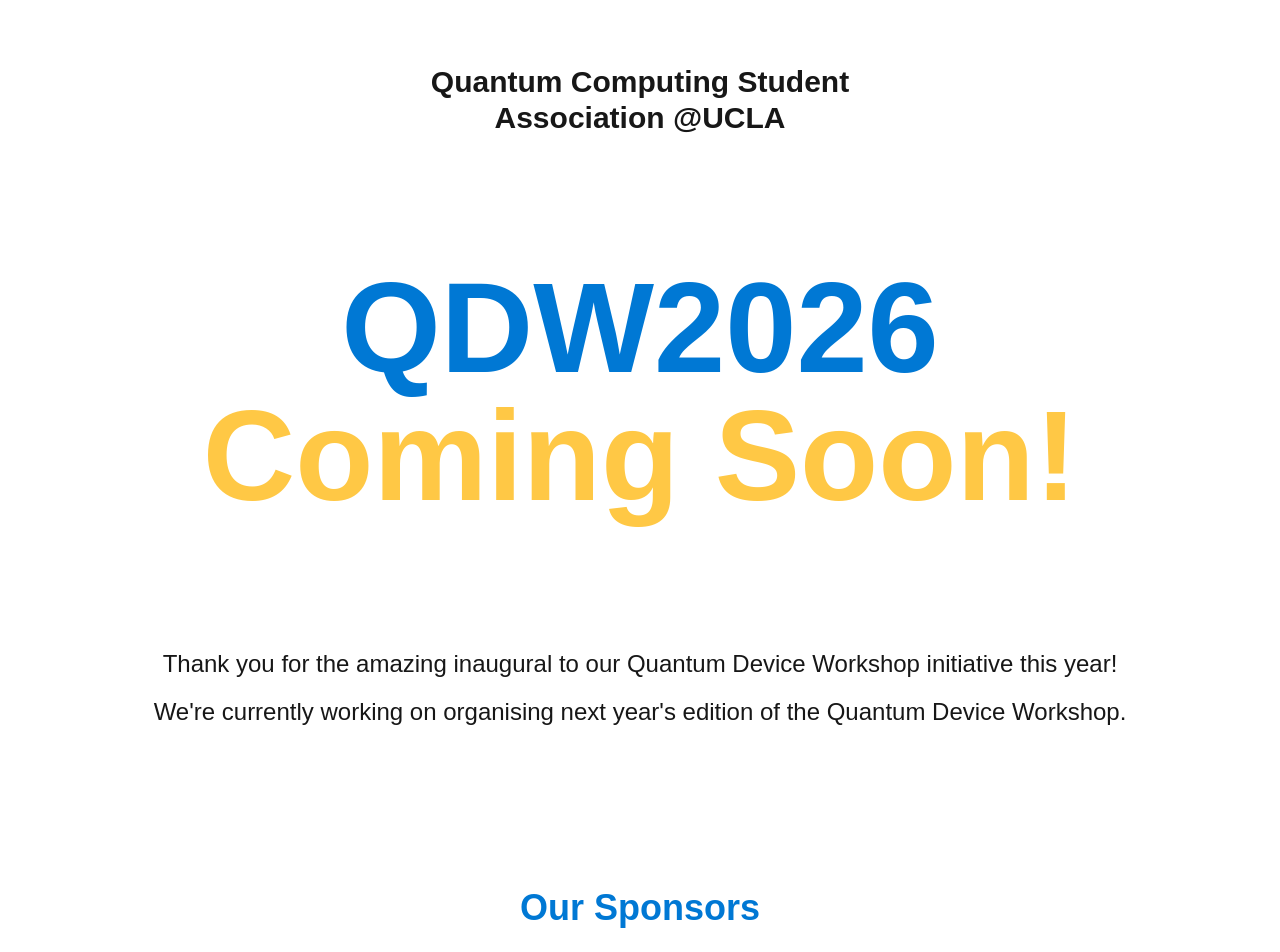
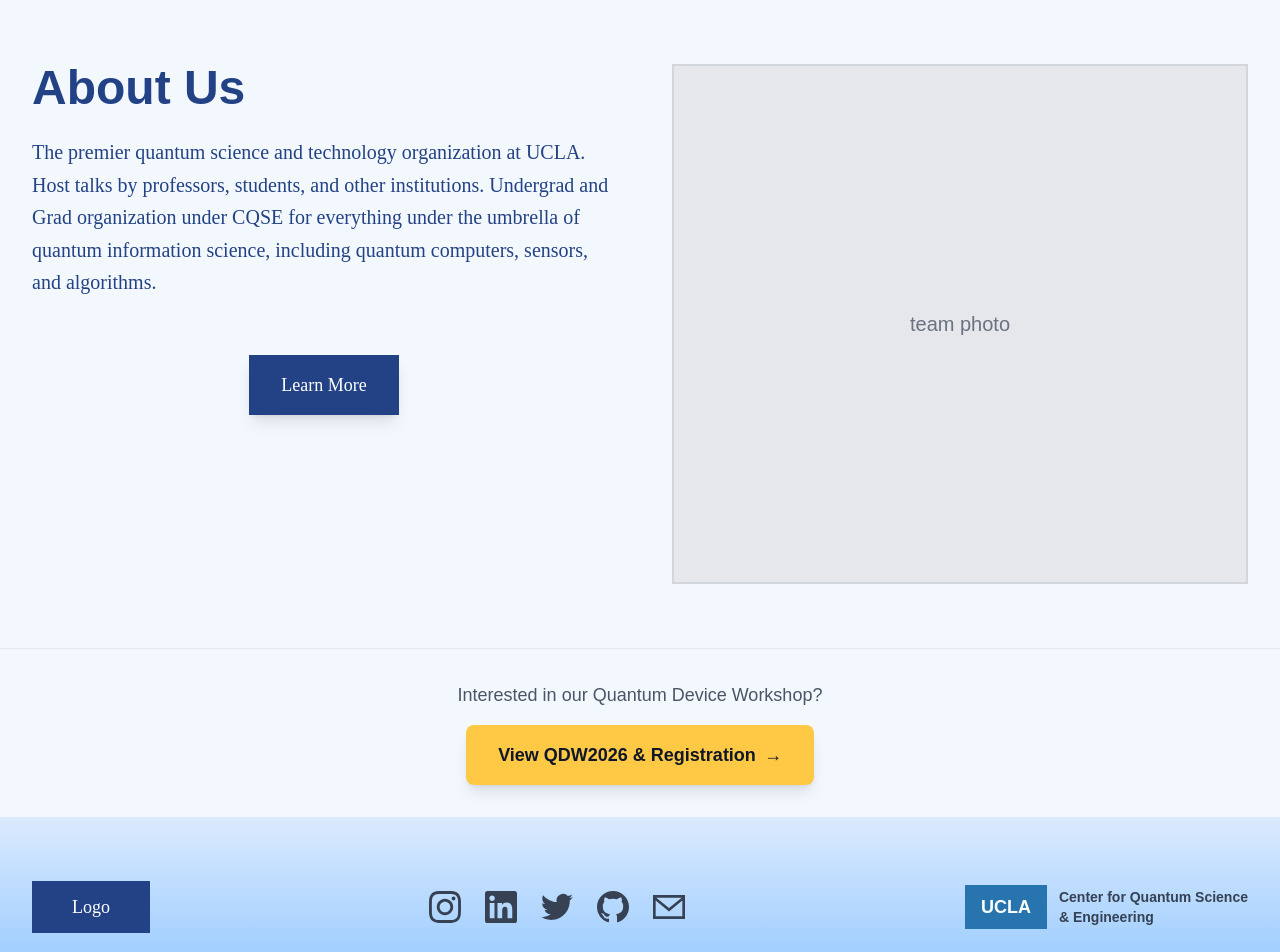
Before and after one commit to qcsa-at-ucla/qcsa, a Next.js app: page / in a window 1280 px wide. Shown: the top 952 px of the page. Built offline with nearby package versions, Linux system fonts and the light colour scheme.

Commit message:
added about me and footer to the homepage; moved the thank you page somewhere

```diff
--- /dev/null
+++ b/src/app/Components/AboutUs.tsx
@@ -0,0 +1,73 @@
+import Link from 'next/link';
+
+export default function AboutUs() {
+  return (
+    <div className="min-h-screen flex flex-col">
+      {/* Main About Us Section */}
+      <section className="py-16 px-4 sm:px-6 lg:px-8 bg-[#F3F8FF] flex-grow">
+        <div className="max-w-7xl mx-auto">
+          <div className="grid grid-cols-1 lg:grid-cols-2 gap-12 items-start">
+            {/* Left side - Text content */}
+            <div className="space-y-8">
+              <h2 className="text-4xl md:text-5xl font-bold text-[#234285] mb-6">
+                About Us
+              </h2>
+
+              <div className="space-y-4">
+
+                <p className="text-lg md:text-xl text-[#234285] leading-relaxed font-[Kantumruy]">
+                  The premier quantum science and technology organization at UCLA.
+                  Host talks by professors, students, and other institutions. Undergrad
+                  and Grad organization under CQSE for everything under the umbrella
+                  of quantum information science, including quantum computers,
+                  sensors, and algorithms.
+                </p>
+              </div>
+
+              {/* Learn More Button */}
+              <div className="pt-6">
+                {/* Make learn more button center*/}
+                <div className="flex justify-center">
+                  <button className="bg-[#234285] text-white px-8 py-4 text-lg font-[Kantumruy] hover:bg-blue-700 transition-colors duration-200 shadow-lg hover:shadow-xl transform hover:scale-105 transition-transform">
+                    <Link
+                      href="../about/"
+                    >
+                      Learn More
+                    </Link>
+                  </button>
+                </div>
+              </div>
+            </div>
+
+            {/* Right side - Team photo placeholder */}
+            <div className="flex justify-center lg:justify-end">
+              <div className="w-full max-w-xl h-130 bg-gray-200 flex items-center justify-center border-2 border-gray-300">
+                <div className="text-center text-gray-500">
+                  <p className="text-xl font-medium">team photo</p>
+                </div>
+              </div>
+            </div>
+          </div>
+        </div>
+      </section>
+
+      {/* Footer with navigation to thank you page */}
+      <footer className="bg-[#F3F8FF] border-t border-gray-200 py-8 px-4 sm:px-6 lg:px-8">
+        <div className="max-w-7xl mx-auto text-center">
+          <div className="space-y-4">
+            <p className="text-gray-600 text-lg">
+              Interested in our Quantum Device Workshop?
+            </p>
+            <Link
+              href="/thank-you-page"
+              className="inline-block bg-[#ffc845] text-gray-900 px-8 py-4 text-lg font-semibold rounded-lg hover:bg-yellow-500 transition-colors duration-200 shadow-lg hover:shadow-xl transform hover:scale-105 transition-transform"
+            >
+              View QDW2026 & Registration
+              <span className="ml-2">→</span>
+            </Link>
+          </div>
+        </div>
+      </footer>
+    </div>
+  );
+}
--- /dev/null
+++ b/src/app/Components/mainWebsiteFooter.tsx
@@ -0,0 +1,71 @@
+import Link from 'next/link';
+
+export default function MainWebsiteFooter() {
+  return (
+    <footer className="bg-gradient-to-t from-blue-300 to-blue-100 py-16 px-4 sm:px-6 lg:px-8">
+      <div className="max-w-7xl mx-auto">
+        <div className="flex flex-col md:flex-row items-center justify-between space-y-6 md:space-y-0">
+
+          {/* Left side - Logo placeholder */}
+          <div className="flex-shrink-0">
+            <div className="bg-[#234285] text-white px-10 py-3 text-lg font-[Kantumruy]">
+              Logo
+            </div>
+          </div>
+
+          {/* Center - Social Media Icons */}
+          <div className="flex items-center space-x-6">
+            {/* Instagram */}
+            <Link href="#" className="text-gray-700 hover:text-gray-900 transition-colors">
+              <svg className="w-8 h-8" fill="currentColor" viewBox="0 0 24 24">
+                <path d="M12 2.163c3.204 0 3.584.012 4.85.07 3.252.148 4.771 1.691 4.919 4.919.058 1.265.069 1.645.069 4.849 0 3.205-.012 3.584-.069 4.849-.149 3.225-1.664 4.771-4.919 4.919-1.266.058-1.644.07-4.85.07-3.204 0-3.584-.012-4.849-.07-3.26-.149-4.771-1.699-4.919-4.92-.058-1.265-.07-1.644-.07-4.849 0-3.204.013-3.583.07-4.849.149-3.227 1.664-4.771 4.919-4.919 1.266-.057 1.645-.069 4.849-.069zm0-2.163c-3.259 0-3.667.014-4.947.072-4.358.2-6.78 2.618-6.98 6.98-.059 1.281-.073 1.689-.073 4.948 0 3.259.014 3.668.072 4.948.2 4.358 2.618 6.78 6.98 6.98 1.281.058 1.689.072 4.948.072 3.259 0 3.668-.014 4.948-.072 4.354-.2 6.782-2.618 6.979-6.98.059-1.28.073-1.689.073-4.948 0-3.259-.014-3.667-.072-4.947-.196-4.354-2.617-6.78-6.979-6.98-1.281-.059-1.69-.073-4.949-.073zm0 5.838c-3.403 0-6.162 2.759-6.162 6.162s2.759 6.163 6.162 6.163 6.162-2.759 6.162-6.163c0-3.403-2.759-6.162-6.162-6.162zm0 10.162c-2.209 0-4-1.79-4-4 0-2.209 1.791-4 4-4s4 1.791 4 4c0 2.21-1.791 4-4 4zm6.406-11.845c-.796 0-1.441.645-1.441 1.44s.645 1.44 1.441 1.44c.795 0 1.439-.645 1.439-1.44s-.644-1.44-1.439-1.44z"/>
+              </svg>
+            </Link>
+
+            {/* LinkedIn */}
+            <Link href="#" className="text-gray-700 hover:text-gray-900 transition-colors">
+              <svg className="w-8 h-8" fill="currentColor" viewBox="0 0 24 24">
+                <path d="M20.447 20.452h-3.554v-5.569c0-1.328-.027-3.037-1.852-3.037-1.853 0-2.136 1.445-2.136 2.939v5.667H9.351V9h3.414v1.561h.046c.477-.9 1.637-1.85 3.37-1.85 3.601 0 4.267 2.37 4.267 5.455v6.286zM5.337 7.433c-1.144 0-2.063-.926-2.063-2.065 0-1.138.92-2.063 2.063-2.063 1.14 0 2.064.925 2.064 2.063 0 1.139-.925 2.065-2.064 2.065zm1.782 13.019H3.555V9h3.564v11.452zM22.225 0H1.771C.792 0 0 .774 0 1.729v20.542C0 23.227.792 24 1.771 24h20.451C23.2 24 24 23.227 24 22.271V1.729C24 .774 23.2 0 22.222 0h.003z"/>
+              </svg>
+            </Link>
+
+            {/* Twitter */}
+            <Link href="#" className="text-gray-700 hover:text-gray-900 transition-colors">
+              <svg className="w-8 h-8" fill="currentColor" viewBox="0 0 24 24">
+                <path d="M23.953 4.57a10 10 0 01-2.825.775 4.958 4.958 0 002.163-2.723c-.951.555-2.005.959-3.127 1.184a4.92 4.92 0 00-8.384 4.482C7.69 8.095 4.067 6.13 1.64 3.162a4.822 4.822 0 00-.666 2.475c0 1.71.87 3.213 2.188 4.096a4.904 4.904 0 01-2.228-.616v.06a4.923 4.923 0 003.946 4.827 4.996 4.996 0 01-2.212.085 4.936 4.936 0 004.604 3.417 9.867 9.867 0 01-6.102 2.105c-.39 0-.779-.023-1.17-.067a13.995 13.995 0 007.557 2.209c9.053 0 13.998-7.496 13.998-13.985 0-.21 0-.42-.015-.63A9.935 9.935 0 0024 4.59z"/>
+              </svg>
+            </Link>
+
+            {/* GitHub */}
+            <Link href="#" className="text-gray-700 hover:text-gray-900 transition-colors">
+              <svg className="w-8 h-8" fill="currentColor" viewBox="0 0 24 24">
+                <path d="M12 0c-6.626 0-12 5.373-12 12 0 5.302 3.438 9.8 8.207 11.387.599.111.793-.261.793-.577v-2.234c-3.338.726-4.033-1.416-4.033-1.416-.546-1.387-1.333-1.756-1.333-1.756-1.089-.745.083-.729.083-.729 1.205.084 1.839 1.237 1.839 1.237 1.07 1.834 2.807 1.304 3.492.997.107-.775.418-1.305.762-1.604-2.665-.305-5.467-1.334-5.467-5.931 0-1.311.469-2.381 1.236-3.221-.124-.303-.535-1.524.117-3.176 0 0 1.008-.322 3.301 1.23.957-.266 1.983-.399 3.003-.404 1.02.005 2.047.138 3.006.404 2.291-1.552 3.297-1.23 3.297-1.23.653 1.653.242 2.874.118 3.176.77.84 1.235 1.911 1.235 3.221 0 4.609-2.807 5.624-5.479 5.921.43.372.823 1.102.823 2.222v3.293c0 .319.192.694.801.576 4.765-1.589 8.199-6.086 8.199-11.386 0-6.627-5.373-12-12-12z"/>
+              </svg>
+            </Link>
+
+            {/* Email */}
+            <Link href="mailto:contact@qcsa.ucla.edu" className="text-gray-700 hover:text-gray-900 transition-colors">
+              <svg className="w-8 h-8" fill="currentColor" viewBox="0 0 24 24">
+                <path d="M0 3v18h24v-18h-24zm21.518 2l-9.518 7.713-9.518-7.713h19.036zm-19.518 14v-11.817l10 8.104 10-8.104v11.817h-20z"/>
+              </svg>
+            </Link>
+          </div>
+
+          {/* Right side - UCLA CQSE Logo */}
+          <div className="flex-shrink-0">
+            <div className="flex items-center space-x-3">
+              <div className="bg-[#2774AE] text-white px-4 py-2 font-bold text-lg">
+                UCLA
+              </div>
+              <div className="text-gray-700">
+                <div className="font-semibold text-sm">Center for Quantum Science</div>
+                <div className="font-semibold text-sm">& Engineering</div>
+              </div>
+            </div>
+          </div>
+
+        </div>
+      </div>
+    </footer>
+  );
+}
--- /dev/null
+++ b/src/app/about/page.tsx
@@ -0,0 +1,9 @@
+// Template for about Page
+import React from 'react';
+export default function AboutPage() {
+  return (
+    <div>
+      hi
+    </div>
+  );
+}
--- a/src/app/globals.css
+++ b/src/app/globals.css
@@ -1,7 +1,7 @@
 @import "tailwindcss";
 
 :root {
-  --background: #ffffff;
+  --background: #F3F8FF;
   --foreground: #171717;
 }
 
--- a/src/app/page.tsx
+++ b/src/app/page.tsx
@@ -1,18 +1,13 @@
 
-import TestimonialsAndStats from "./Components/TestimonialsAndStats";
-import PageHead from "./Components/PageHead";
-import ThankYouPage from "./Components/thank-you-page";
-import BetweenPage from "./Components/between-page";
-import Footer from "./Components/footer";
+import AboutUs from "./Components/AboutUs";
+import MainWebsiteFooter from "./Components/mainWebsiteFooter";
 
 export default function Home() {
   return (
     <div>
-      <PageHead />
-      <BetweenPage />
-      <ThankYouPage />
-      <TestimonialsAndStats />
-      <Footer />
+      <AboutUs />
+      <MainWebsiteFooter />
+      {/* Add other components or content here as needed */}
     </div>
   );
 }
--- /dev/null
+++ b/src/app/thank-you-page/page.tsx
@@ -0,0 +1,17 @@
+import TestimonialsAndStats from "../Components/TestimonialsAndStats";
+import PageHead from "../Components/PageHead";
+import ThankYouPage from "../Components/thank-you-page";
+import BetweenPage from "../Components/between-page";
+import Footer from "../Components/footer";
+
+export default function ThankYouPageRoute() {
+  return (
+    <div>
+      <PageHead />
+      <BetweenPage />
+      <ThankYouPage />
+      <TestimonialsAndStats />
+      <Footer />
+    </div>
+  );
+}
```
